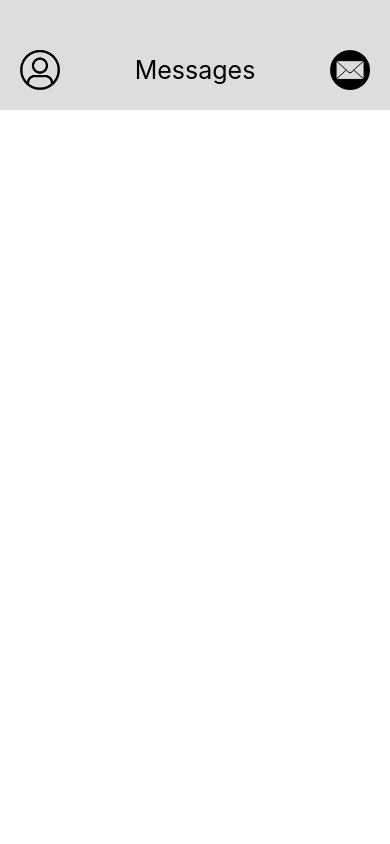
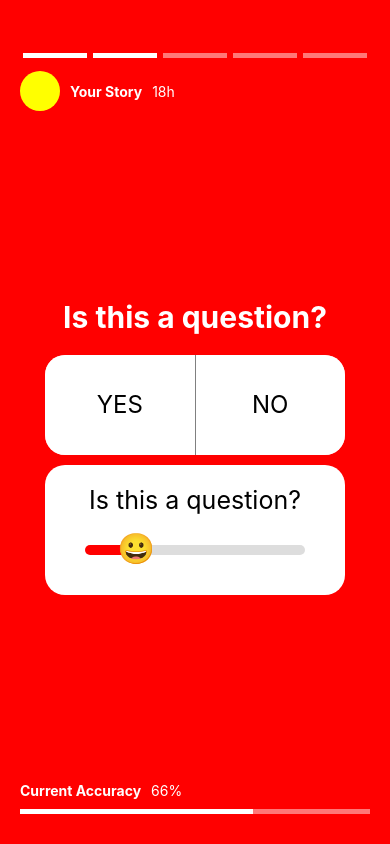
Before and after one commit to miquelpuigmena/findmyse, a React Native app: screen / in a window 390 px wide. Built offline with nearby package versions, Linux system fonts and the light colour scheme.

Commit message:
Ranking screen created

```diff
--- a/App.js
+++ b/App.js
@@ -8,7 +8,7 @@ export default class App extends React.Component {
   render() {
     return (
       <View style={{flex: 1}}>
-        <MainHeader title='Messages'/>
+        <Story/>
       </View>
 
     );
--- a/src/components/mainHeader/MainHeader.js
+++ b/src/components/mainHeader/MainHeader.js
@@ -7,7 +7,7 @@ export default class MainHeader extends React.Component {
         return (
           <View style={styles.container}>
             <View style={styles.headerContainer}>
-                <Image style={styles.porfileIcon} source={require('./porfile.png')}/>
+                <Image style={styles.profileIcon} source={require('./profile.png')}/>
                 <Text style={styles.screenTitle}>{this.props.title}</Text>
                 <Image style={styles.messageIcon} source={require('./messages.png')} />
             </View>
@@ -61,7 +61,7 @@ const styles = StyleSheet.create({
     alignItems: 'center',
     justifyContent: 'space-between',
   },
-  porfileIcon: {
+  profileIcon: {
     width: 40,
     height: 40
 
```
Also changed, not shown: src/components/ranking/Ranking.js (added, +18 -0 lines), src/components/mainHeader/profile.png (renamed from src/components/mainHeader/porfile.png).
